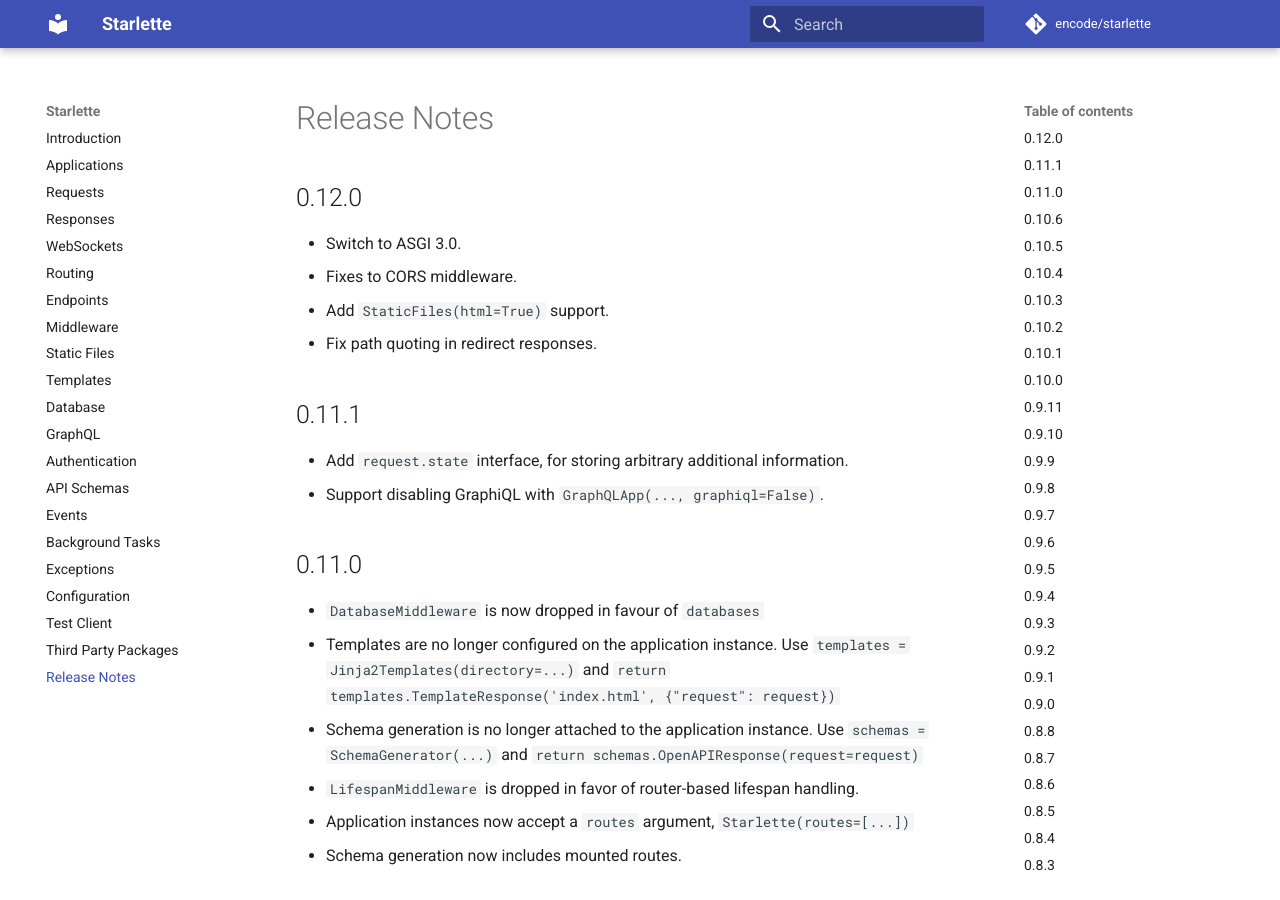
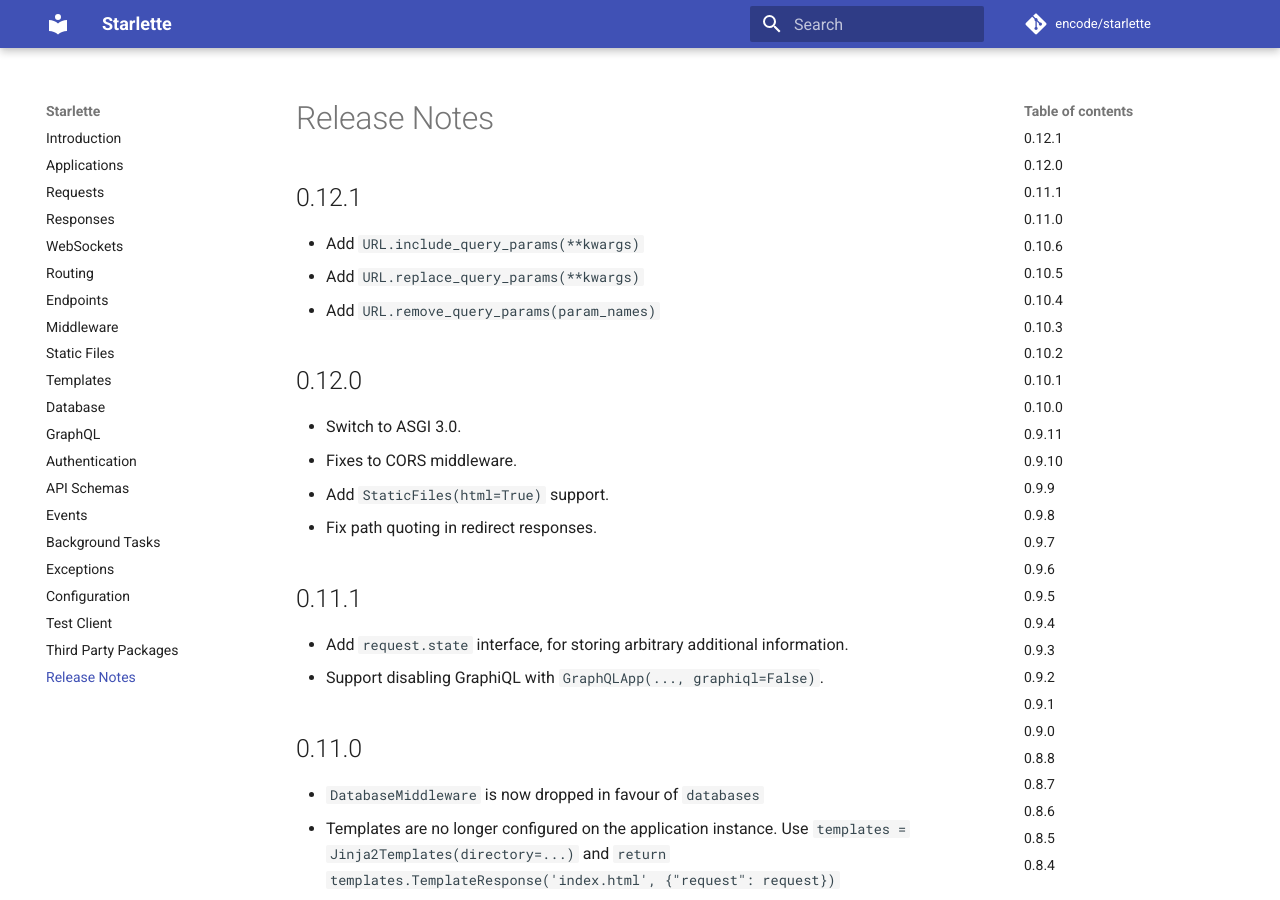
Before and after one commit to hidraco/starlette, an MkDocs documentation site: the page built from docs/release-notes.md, in a window 1280 px wide and 900 px high. Built offline with MkDocs 1.6.1 and Material for MkDocs 9.7.7, drawn with Linux system fonts in a browser that asks for light colours; comment, search, counter and statistics services are not loaded.

Commit message:
Version 0.12.1

```diff
--- a/docs/release-notes.md
+++ b/docs/release-notes.md
@@ -1,3 +1,9 @@
+## 0.12.1
+
+* Add `URL.include_query_params(**kwargs)`
+* Add `URL.replace_query_params(**kwargs)`
+* Add `URL.remove_query_params(param_names)`
+
 ## 0.12.0
 
 * Switch to ASGI 3.0.
--- a/starlette/__init__.py
+++ b/starlette/__init__.py
@@ -1 +1 @@
-__version__ = "0.12.0"
+__version__ = "0.12.1"
```
